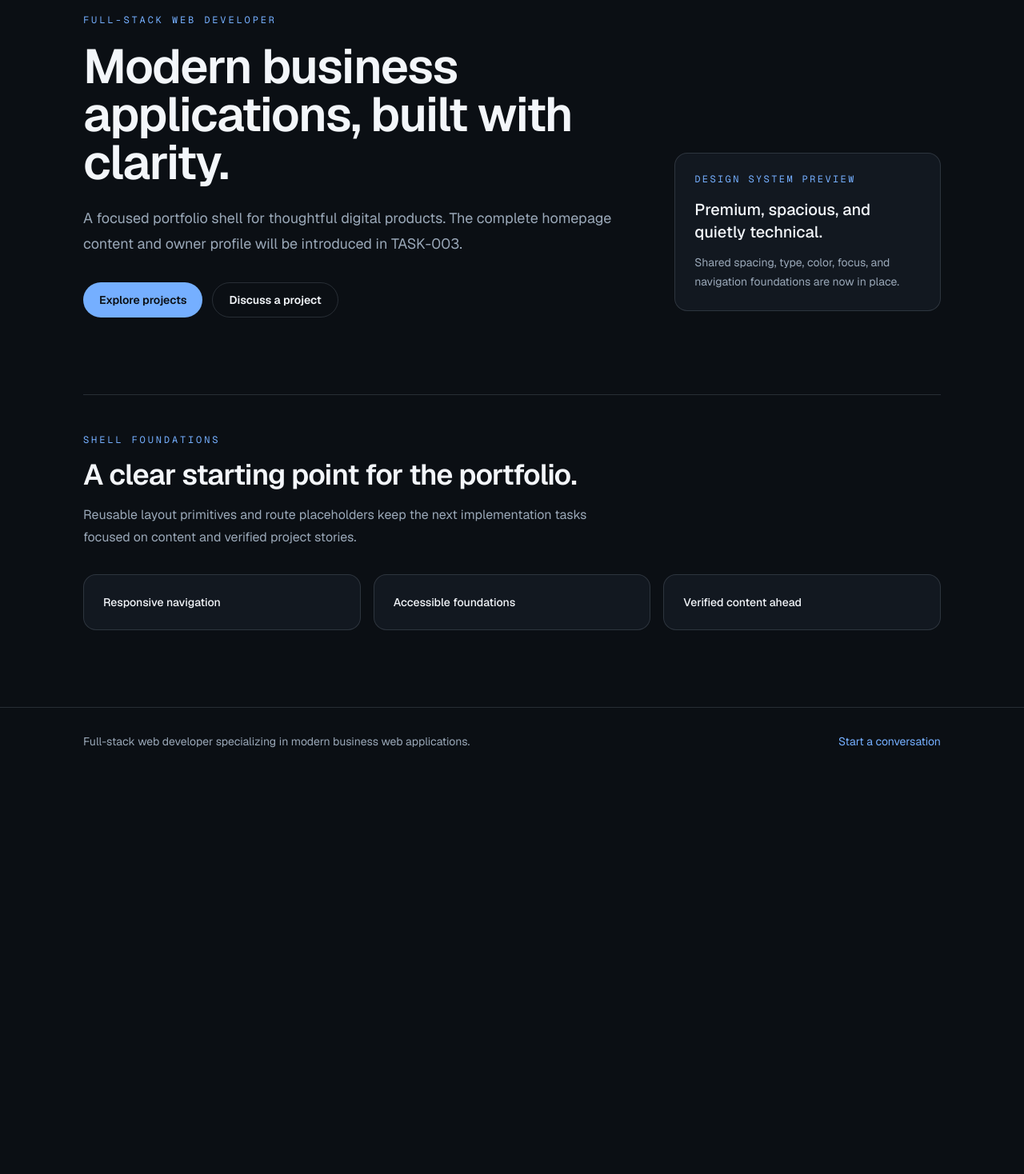
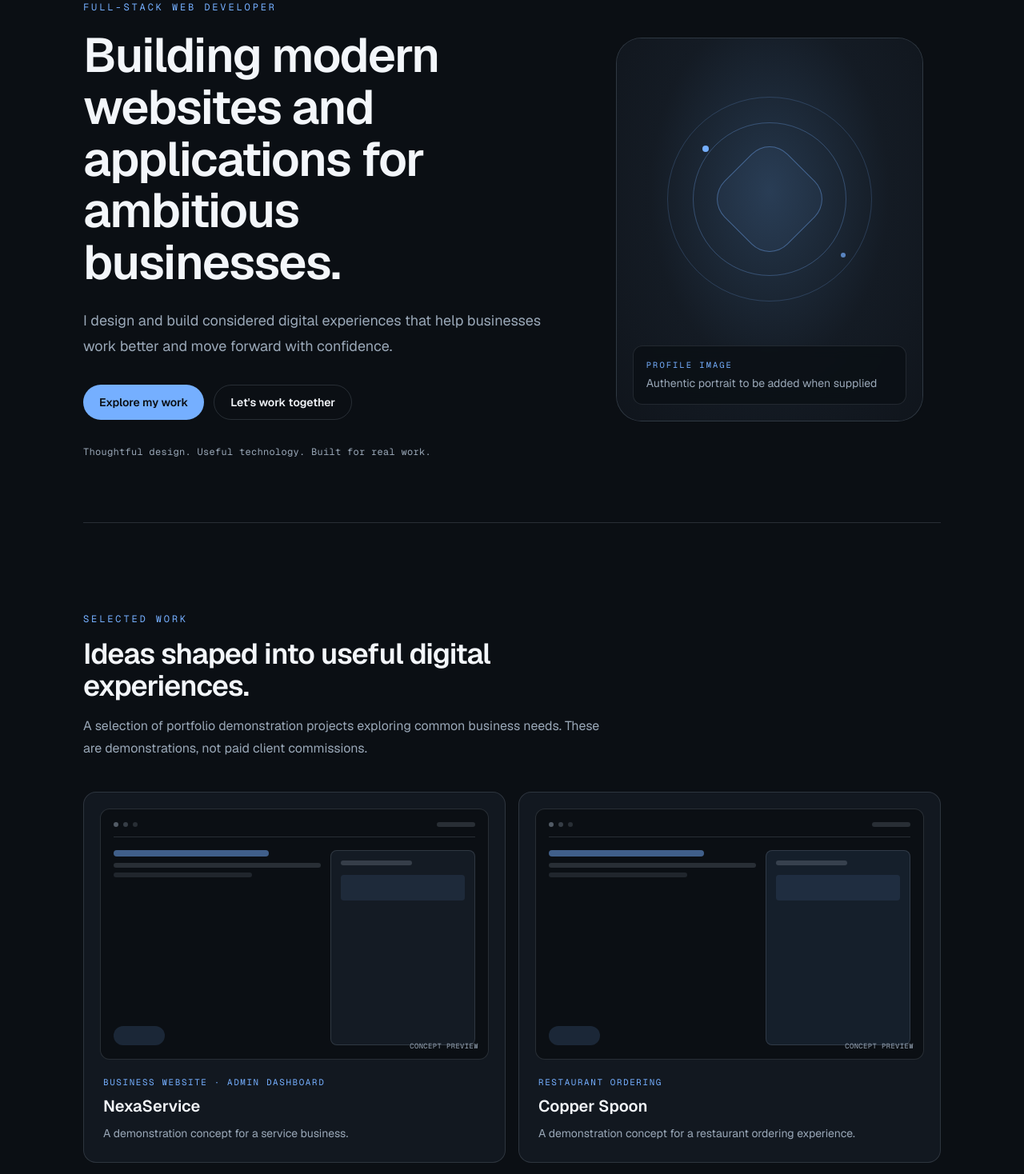
Before and after one commit to simonjr07/developer-portfolio, a Next.js app: page / in a window 1280 px wide. Shown: the part 160-1628 px from the top of the page at 80% size. Before the commit the page ends 1129 px from the top, so only its background shows below. Built offline with nearby package versions, Linux system fonts and the light colour scheme.

Commit message:
feat: build professional portfolio homepage

```diff
--- a/src/app/page.tsx
+++ b/src/app/page.tsx
@@ -4,36 +4,129 @@ import { Container } from "@/components/container";
 import { SectionHeading } from "@/components/section-heading";
 import { SiteShell } from "@/components/site-shell";
 
+const projects = [
+  { name: "NexaService", type: "Business website · Admin dashboard", note: "A demonstration concept for a service business." },
+  { name: "Copper Spoon", type: "Restaurant ordering", note: "A demonstration concept for a restaurant ordering experience." },
+  { name: "Aurelia Studio", type: "Booking · Appointments", note: "A demonstration concept for appointment scheduling." },
+  { name: "Maison Vale", type: "E-commerce · Inventory", note: "A demonstration concept for premium commerce and inventory." },
+];
+
+const services = [
+  { title: "Business websites", description: "Clear, considered websites that help a business explain what it does and make the next step easy." },
+  { title: "Custom web applications", description: "Purpose-built application experiences for the workflows that off-the-shelf tools do not quite fit." },
+  { title: "E-commerce & operations", description: "Thoughtful storefront and business-tool experiences designed around how people actually work." },
+];
+
+const process = [
+  ["01", "Understand", "Align on the business, its people, and the problem worth solving."],
+  ["02", "Shape", "Agree on the simplest useful scope, structure, and experience."],
+  ["03", "Build", "Develop in clear steps, sharing progress and resolving details early."],
+  ["04", "Refine", "Review the result together and prepare a considered handoff."],
+];
+
+function PortraitPlaceholder() {
+  return (
+    <figure aria-label="Abstract profile artwork placeholder; authentic portrait to be supplied by the owner" className="relative mx-auto aspect-[4/5] w-full max-w-sm overflow-hidden rounded-[2rem] border border-border bg-surface">
+      <div aria-hidden="true" className="absolute inset-0 bg-[radial-gradient(ellipse_at_50%_40%,#25374c_0%,#141b24_55%,#10151c_100%)]" />
+      <div aria-hidden="true" className="absolute left-1/2 top-[42%] size-56 -translate-x-1/2 -translate-y-1/2 rounded-full border border-accent/20 sm:size-64" />
+      <div aria-hidden="true" className="absolute left-1/2 top-[42%] size-40 -translate-x-1/2 -translate-y-1/2 rounded-full border border-accent/30 sm:size-48" />
+      <div aria-hidden="true" className="absolute left-1/2 top-[42%] size-24 -translate-x-1/2 -translate-y-1/2 rotate-45 rounded-[2rem] border border-accent/40 bg-accent/5 sm:size-28" />
+      <div aria-hidden="true" className="absolute left-[28%] top-[28%] size-2 rounded-full bg-accent" />
+      <div aria-hidden="true" className="absolute right-[25%] top-[56%] size-1.5 rounded-full bg-accent/70" />
+      <figcaption className="absolute inset-x-5 bottom-5 rounded-xl border border-border/80 bg-background/80 p-4 backdrop-blur-sm">
+        <span className="block font-mono text-[0.65rem] uppercase tracking-[0.2em] text-accent">Profile image</span>
+        <span className="mt-1 block text-sm text-secondary">Authentic portrait to be added when supplied</span>
+      </figcaption>
+    </figure>
+  );
+}
+
+function ProjectPreview({ index }: { index: number }) {
+  return (
+    <div aria-hidden="true" className="relative aspect-[1.55/1] overflow-hidden rounded-xl border border-border bg-background p-4">
+      <div className="flex items-center gap-1.5 border-b border-border pb-3">
+        <span className="size-1.5 rounded-full bg-secondary/50" /><span className="size-1.5 rounded-full bg-secondary/30" /><span className="size-1.5 rounded-full bg-secondary/20" />
+        <span className="ml-auto h-1.5 w-12 rounded-full bg-secondary/20" />
+      </div>
+      <div className="mt-4 grid h-[calc(100%-2.25rem)] grid-cols-[1fr_0.7fr] gap-3">
+        <div className="flex flex-col justify-between">
+          <div><div className="h-2 w-3/4 rounded bg-accent/50" /><div className="mt-2 h-1.5 w-full rounded bg-secondary/20" /><div className="mt-1.5 h-1.5 w-2/3 rounded bg-secondary/15" /></div>
+          <div className="h-6 w-16 rounded-full bg-accent/15" />
+        </div>
+        <div className={`rounded-lg border border-border ${index % 2 ? "bg-accent/10" : "bg-surface"}`}><div className="m-3 h-1.5 w-1/2 rounded bg-secondary/25" /><div className="mx-3 mt-2 h-8 rounded bg-accent/10" /></div>
+      </div>
+      <span className="absolute bottom-2 right-3 font-mono text-[0.55rem] uppercase tracking-wider text-secondary">Concept preview</span>
+    </div>
+  );
+}
+
 export default function Home() {
   return (
     <SiteShell>
-      <Container className="py-16 sm:py-24">
-        <section className="grid gap-12 lg:grid-cols-[1.35fr_0.65fr] lg:items-end">
+      <Container>
+        <section className="grid items-center gap-12 py-16 sm:py-24 lg:min-h-[calc(100svh-5rem)] lg:grid-cols-[1.15fr_0.85fr] lg:gap-16 lg:py-20">
           <div>
-            <p className="font-mono text-xs uppercase tracking-[0.24em] text-accent">Full-stack web developer</p>
-            <h1 className="mt-5 max-w-4xl text-4xl font-semibold tracking-tight text-primary sm:text-6xl">Modern business applications, built with clarity.</h1>
-            <p className="mt-6 max-w-2xl text-lg leading-8 text-secondary">A focused portfolio shell for thoughtful digital products. The complete homepage content and owner profile will be introduced in TASK-003.</p>
+            <p className="font-mono text-xs uppercase tracking-[0.24em] text-accent">Full-Stack Web Developer</p>
+            <h1 className="mt-5 max-w-3xl text-4xl font-semibold leading-[1.08] tracking-tight text-primary sm:text-5xl lg:text-6xl">Building modern websites and applications for ambitious businesses.</h1>
+            <p className="mt-6 max-w-2xl text-lg leading-8 text-secondary">I design and build considered digital experiences that help businesses work better and move forward with confidence.</p>
             <div className="mt-8 flex flex-col gap-3 sm:flex-row">
-              <ButtonLink href="/projects">Explore projects</ButtonLink>
-              <ButtonLink href="/contact" variant="secondary">Discuss a project</ButtonLink>
+              <ButtonLink href="/projects">Explore my work</ButtonLink>
+              <ButtonLink href="/contact" variant="secondary">Let&apos;s work together</ButtonLink>
             </div>
+            <p className="mt-8 font-mono text-xs tracking-wide text-secondary">Thoughtful design. Useful technology. Built for real work.</p>
           </div>
-          <Card className="lg:mb-2">
-            <p className="font-mono text-xs uppercase tracking-[0.2em] text-accent">Design system preview</p>
-            <p className="mt-4 text-xl font-medium text-primary">Premium, spacious, and quietly technical.</p>
-            <p className="mt-3 text-sm leading-6 text-secondary">Shared spacing, type, color, focus, and navigation foundations are now in place.</p>
-          </Card>
+          <PortraitPlaceholder />
         </section>
 
-        <section className="mt-24 border-t border-border pt-12">
-          <SectionHeading eyebrow="Shell foundations" title="A clear starting point for the portfolio." description="Reusable layout primitives and route placeholders keep the next implementation tasks focused on content and verified project stories." />
-          <div className="mt-8 grid gap-4 sm:grid-cols-3">
-            {["Responsive navigation", "Accessible foundations", "Verified content ahead"].map((item) => (
-              <Card key={item} className="p-5">
-                <p className="text-sm font-medium text-primary">{item}</p>
+        <section id="selected-work" className="scroll-mt-24 border-t border-border py-20 sm:py-28">
+          <SectionHeading eyebrow="Selected work" title="Ideas shaped into useful digital experiences." description="A selection of portfolio demonstration projects exploring common business needs. These are demonstrations, not paid client commissions." />
+          <div className="mt-10 grid gap-4 sm:grid-cols-2">
+            {projects.map((project, index) => (
+              <Card key={project.name} className="p-4 sm:p-5">
+                <ProjectPreview index={index} />
+                <div className="px-1 pb-1 pt-5">
+                  <p className="font-mono text-[0.68rem] uppercase tracking-[0.15em] text-accent">{project.type}</p>
+                  <h3 className="mt-2 text-xl font-semibold text-primary">{project.name}</h3>
+                  <p className="mt-2 text-sm leading-6 text-secondary">{project.note}</p>
+                </div>
               </Card>
             ))}
           </div>
+          <div className="mt-8"><ButtonLink href="/projects" variant="secondary">Explore all projects</ButtonLink></div>
+        </section>
+
+        <section className="border-t border-border py-20 sm:py-28">
+          <SectionHeading eyebrow="What I do" title="Web experiences built around your business." description="From a first clear web presence to the custom tools behind the scenes, the focus stays on practical outcomes and a polished experience." />
+          <div className="mt-10 grid gap-4 md:grid-cols-3">
+            {services.map((service, index) => <Card key={service.title} className="p-6"><span className="font-mono text-xs text-accent">0{index + 1}</span><h3 className="mt-5 text-lg font-semibold text-primary">{service.title}</h3><p className="mt-3 text-sm leading-6 text-secondary">{service.description}</p></Card>)}
+          </div>
+          <div className="mt-8"><ButtonLink href="/services" variant="secondary">See services</ButtonLink></div>
+        </section>
+
+        <section className="border-t border-border py-20 sm:py-28">
+          <SectionHeading eyebrow="Tools I work with" title="A focused modern web stack." description="The foundations used across this portfolio: a component-driven frontend with a typed, maintainable codebase." />
+          <div className="mt-8 flex flex-wrap gap-3" aria-label="Technologies">
+            {["Next.js", "React", "TypeScript", "Tailwind CSS", "Node.js"].map((item) => <span key={item} className="rounded-full border border-border bg-surface px-4 py-2 text-sm text-primary">{item}</span>)}
+          </div>
+        </section>
+
+        <section className="border-t border-border py-20 sm:py-28">
+          <SectionHeading eyebrow="A clear process" title="Good work comes from good collaboration." description="A straightforward path from the first conversation to a considered result." />
+          <ol className="mt-10 grid gap-4 sm:grid-cols-2 lg:grid-cols-4">
+            {process.map(([number, title, description]) => <li key={number}><Card className="h-full p-6"><span className="font-mono text-xs text-accent">{number}</span><h3 className="mt-5 text-lg font-semibold text-primary">{title}</h3><p className="mt-3 text-sm leading-6 text-secondary">{description}</p></Card></li>)}
+          </ol>
+        </section>
+
+        <section className="grid items-center gap-10 border-t border-border py-20 sm:py-28 md:grid-cols-[1fr_auto]">
+          <div><SectionHeading eyebrow="A little about me" title="A practical partner for your next web project." description="I’m a full-stack web developer focused on modern business websites and applications. I care about clear communication, thoughtful details, and technology that serves a real purpose." /><div className="mt-7"><ButtonLink href="/about" variant="secondary">More about me</ButtonLink></div></div>
+          <div className="hidden size-28 items-center justify-center rounded-full border border-accent/30 font-mono text-3xl text-accent md:flex" aria-hidden="true">&lt;/&gt;</div>
+        </section>
+
+        <section className="mb-16 rounded-3xl border border-border bg-surface px-6 py-12 text-center sm:mb-24 sm:px-12 sm:py-16">
+          <p className="font-mono text-xs uppercase tracking-[0.24em] text-accent">Have a project in mind?</p>
+          <h2 className="mx-auto mt-4 max-w-2xl text-3xl font-semibold tracking-tight text-primary sm:text-4xl">Let&apos;s make something useful for your business.</h2>
+          <p className="mx-auto mt-4 max-w-xl leading-7 text-secondary">Tell me what you’re working toward, and we can explore whether I’m the right partner to help.</p>
+          <div className="mt-7"><ButtonLink href="/contact">Get in touch</ButtonLink></div>
         </section>
       </Container>
     </SiteShell>
```
Also changed, not shown: 2 other files (tests, documents, lock files or other folders).
